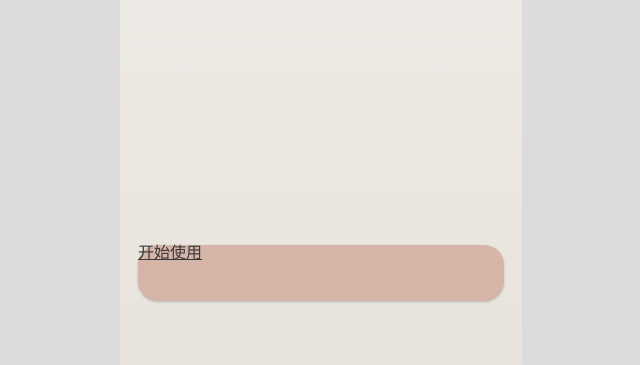
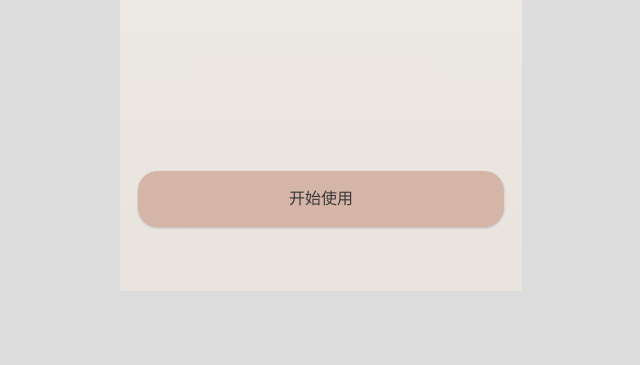
Before and after one commit to drew131382-create/figma-welcome-impl, a plain HTML site: page index.html in a window 1280 px wide. Shown: the part 509-874 px from the top of the page, without its empty margins (319-959 px from the left). After the commit the page ends 800 px from the top, so only its background shows below. Drawn offline with Linux system fonts and the light colour scheme.

Commit message:
feat: refresh styles.css

```diff
--- a/styles.css
+++ b/styles.css
@@ -36,7 +36,7 @@ body {
 
 .screen {
   width: min(402px, 100vw);
-  height: max(874px, 100vh);
+  min-height: 100vh;
   padding: 32px 18px;
   background: linear-gradient(
     180deg,
@@ -127,6 +127,28 @@ body {
   line-height: 1;
   cursor: pointer;
   box-shadow: 0 1px 3px rgba(0, 0, 0, 0.1), 0 1px 2px rgba(0, 0, 0, 0.1);
+  display: inline-flex;
+  align-items: center;
+  justify-content: center;
+  text-decoration: none;
+  transition:
+    transform 160ms ease,
+    box-shadow 180ms ease,
+    background-color 180ms ease;
+}
+
+.primary-btn:hover {
+  background: #cfafa3;
+  box-shadow: 0 10px 20px rgba(58, 56, 56, 0.14);
+}
+
+.primary-btn:active {
+  transform: translateY(1px) scale(0.992);
+}
+
+.primary-btn:focus-visible {
+  outline: 3px solid rgba(58, 56, 56, 0.25);
+  outline-offset: 2px;
 }
 
 @media (max-width: 430px) {
```
